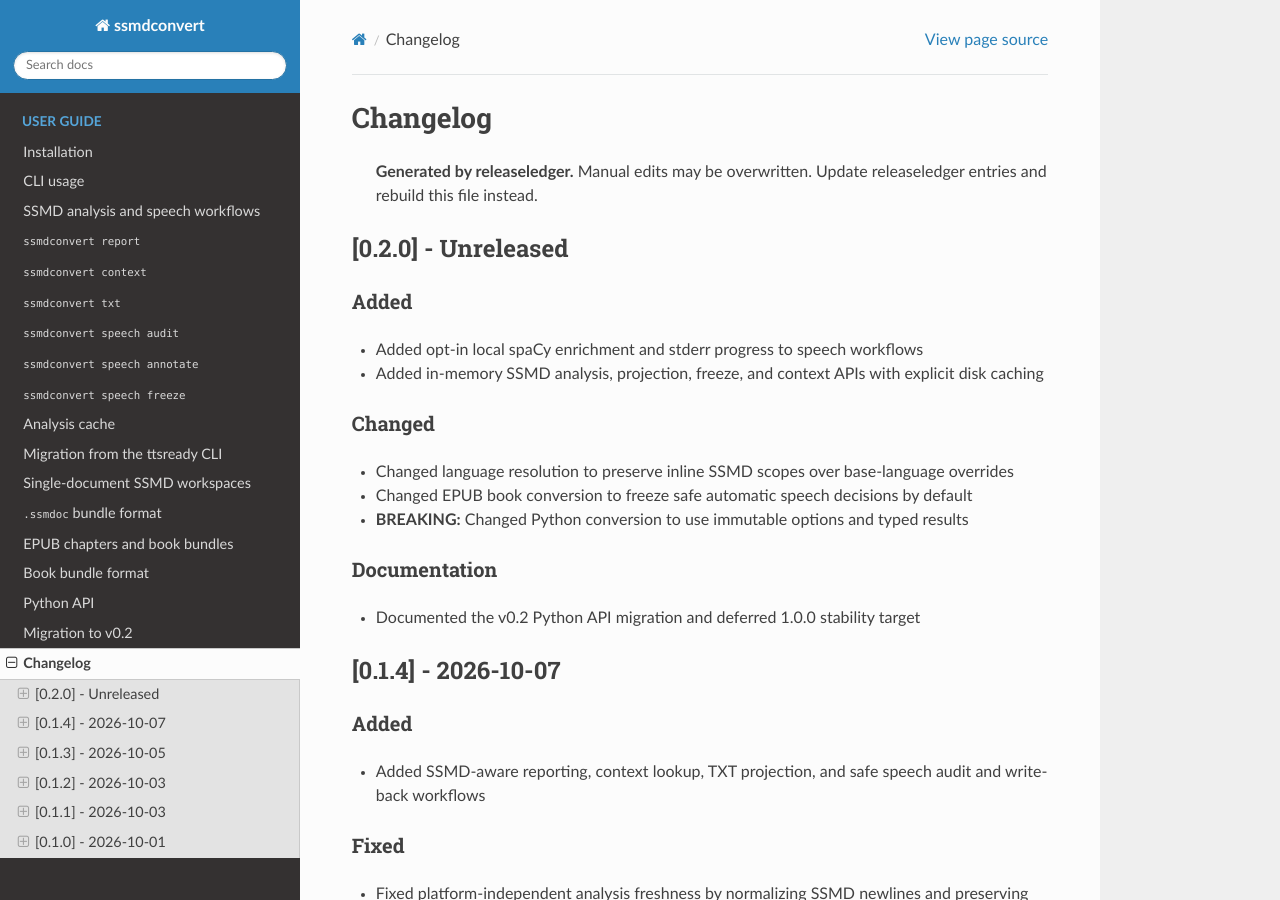
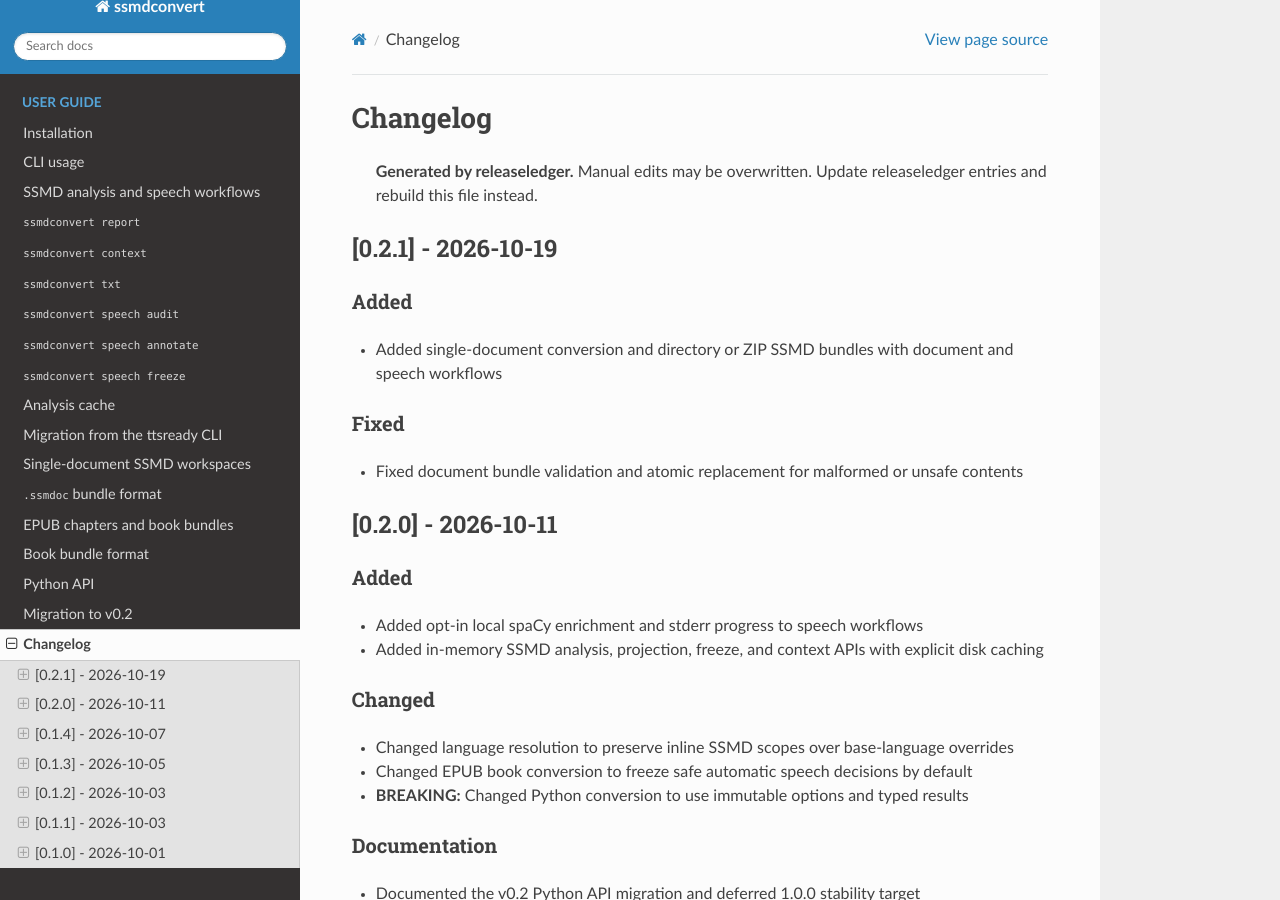
Before and after one commit to buchwandler/ssmdconvert, a Sphinx documentation site: the page built from docs/changelog.md, in a window 1280 px wide and 900 px high. Built offline with Sphinx 7.4.7 and the Read the Docs theme 3.1.0, drawn with Linux system fonts in a browser that asks for light colours.

Commit message:
doc: changelog

```diff
--- a/docs/changelog.md
+++ b/docs/changelog.md
@@ -2,7 +2,19 @@
 
 > **Generated by releaseledger.** Manual edits may be overwritten. Update releaseledger entries and rebuild this file instead.
 
-## [0.2.0] - Unreleased
+## [0.2.1] - 2026-10-19
+
+### Added
+
+- Added single-document conversion and directory or ZIP SSMD bundles with document and speech workflows
+
+### Fixed
+
+- Fixed document bundle validation and atomic replacement for malformed or unsafe contents
+
+<!-- generated by releaseledger -->
+
+## [0.2.0] - 2026-10-11
 
 ### Added
 
```
Also changed, not shown: .ledger/releaseledger/data/ledgers/main/releases/0.2.0/release.md, .ledger/releaseledger/data/ledgers/main/releases/0.2.1/entries/entry-0001.md (added), .ledger/releaseledger/data/ledgers/main/releases/0.2.1/entries/entry-0002.md (added), .ledger/releaseledger/data/ledgers/main/releases/0.2.1/release.md (added), 9 other files.
